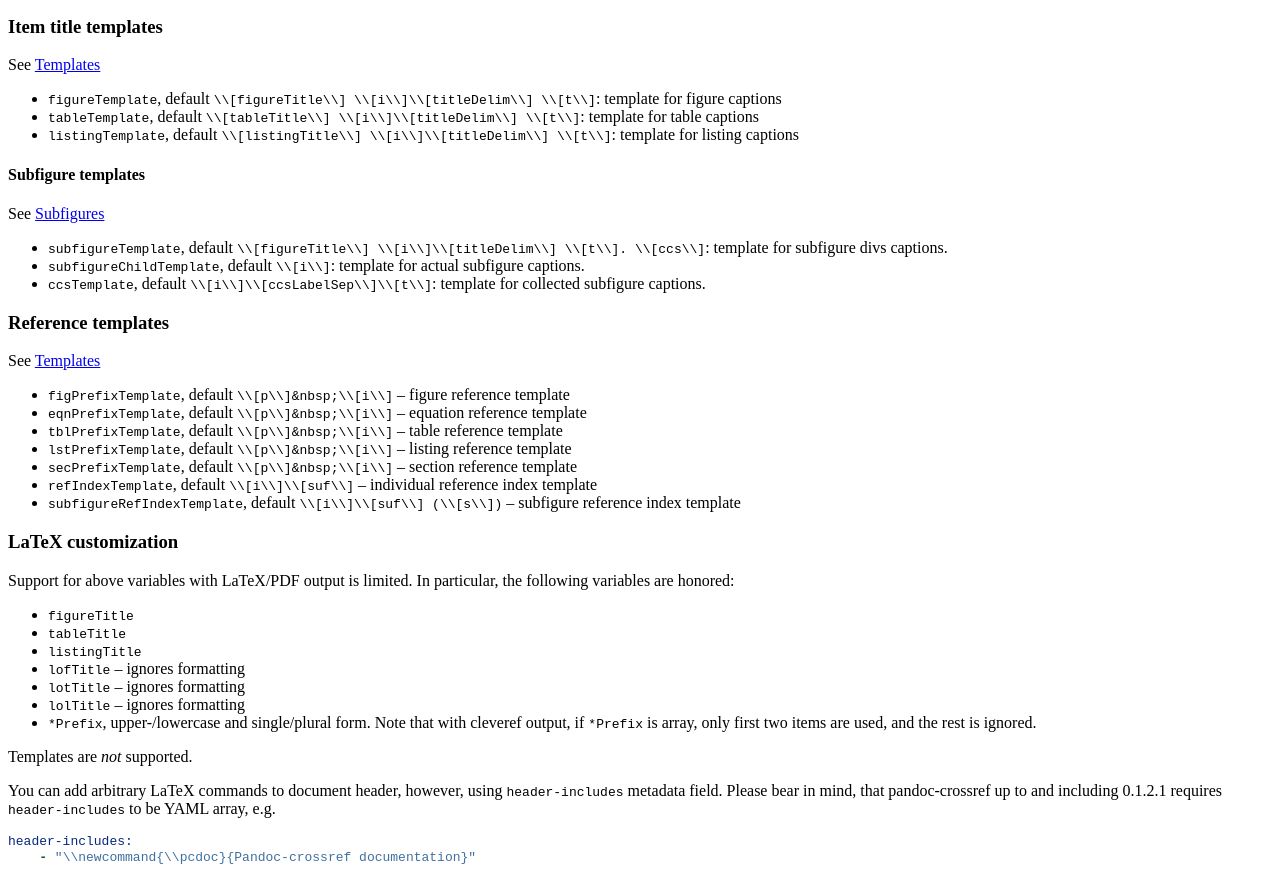
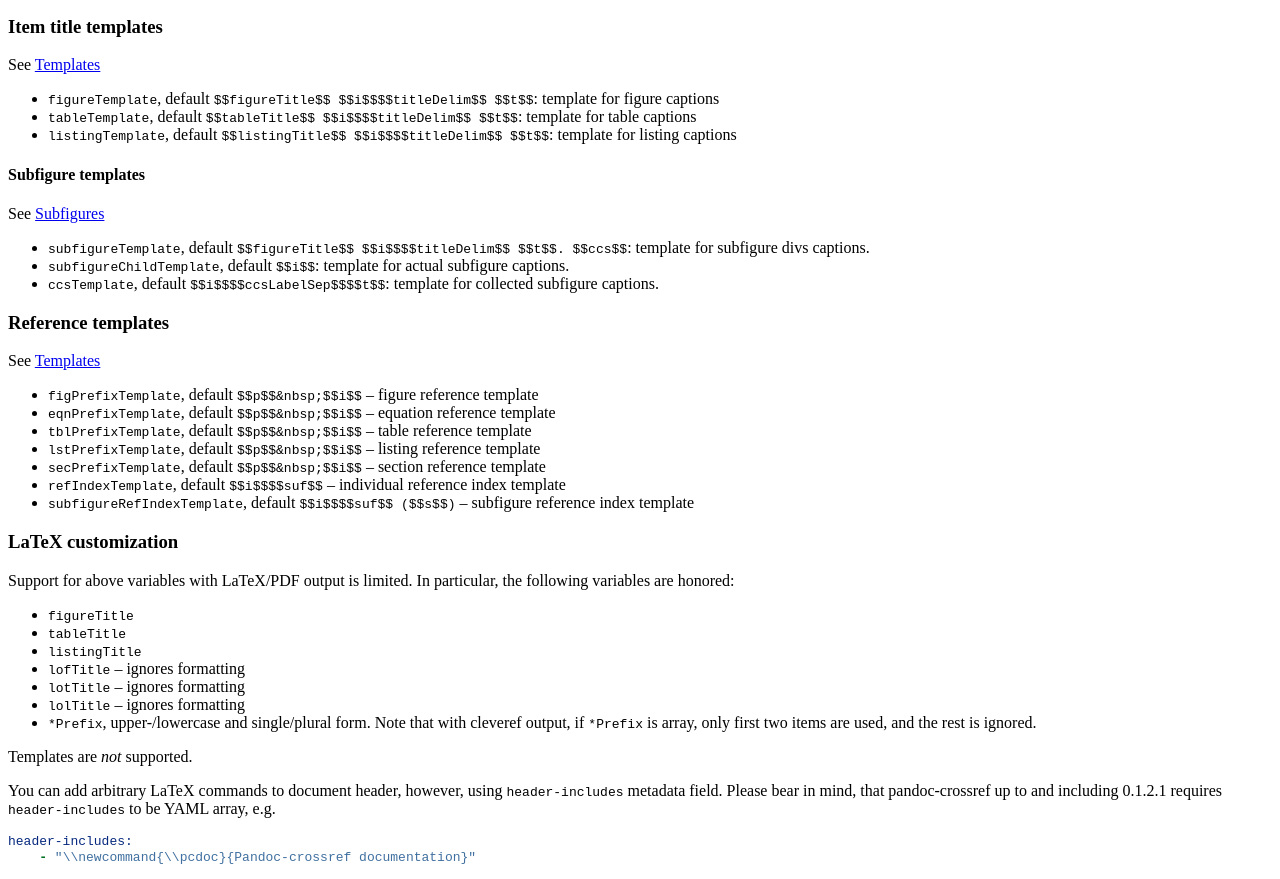
Before and after one commit to lierdakil/pandoc-crossref, a plain HTML site: page docs/index.html in a window 1280 px wide. Shown: the part 6939-7818 px from the top of the page. Drawn offline with Linux system fonts and the light colour scheme.

Commit message:
Update generated man

```diff
--- a/docs/index.html
+++ b/docs/index.html
@@ -329,27 +329,27 @@ main = putStrLn "Hello World!"
 <h3 id="item-title-templates">Item title templates</h3>
 <p>See <a href="#templates">Templates</a></p>
 <ul>
-<li><code>figureTemplate</code>, default <code>\\[figureTitle\\] \\[i\\]\\[titleDelim\\] \\[t\\]</code>: template for figure captions</li>
-<li><code>tableTemplate</code>, default <code>\\[tableTitle\\] \\[i\\]\\[titleDelim\\] \\[t\\]</code>: template for table captions</li>
-<li><code>listingTemplate</code>, default <code>\\[listingTitle\\] \\[i\\]\\[titleDelim\\] \\[t\\]</code>: template for listing captions</li>
+<li><code>figureTemplate</code>, default <code>$$figureTitle$$ $$i$$$$titleDelim$$ $$t$$</code>: template for figure captions</li>
+<li><code>tableTemplate</code>, default <code>$$tableTitle$$ $$i$$$$titleDelim$$ $$t$$</code>: template for table captions</li>
+<li><code>listingTemplate</code>, default <code>$$listingTitle$$ $$i$$$$titleDelim$$ $$t$$</code>: template for listing captions</li>
 </ul>
 <h4 id="subfigure-templates">Subfigure templates</h4>
 <p>See <a href="#subfigures">Subfigures</a></p>
 <ul>
-<li><code>subfigureTemplate</code>, default <code>\\[figureTitle\\] \\[i\\]\\[titleDelim\\] \\[t\\]. \\[ccs\\]</code>: template for subfigure divs captions.</li>
-<li><code>subfigureChildTemplate</code>, default <code>\\[i\\]</code>: template for actual subfigure captions.</li>
-<li><code>ccsTemplate</code>, default <code>\\[i\\]\\[ccsLabelSep\\]\\[t\\]</code>: template for collected subfigure captions.</li>
+<li><code>subfigureTemplate</code>, default <code>$$figureTitle$$ $$i$$$$titleDelim$$ $$t$$. $$ccs$$</code>: template for subfigure divs captions.</li>
+<li><code>subfigureChildTemplate</code>, default <code>$$i$$</code>: template for actual subfigure captions.</li>
+<li><code>ccsTemplate</code>, default <code>$$i$$$$ccsLabelSep$$$$t$$</code>: template for collected subfigure captions.</li>
 </ul>
 <h3 id="reference-templates">Reference templates</h3>
 <p>See <a href="#templates">Templates</a></p>
 <ul>
-<li><code>figPrefixTemplate</code>, default <code>\\[p\\]&amp;nbsp;\\[i\\]</code> – figure reference template</li>
-<li><code>eqnPrefixTemplate</code>, default <code>\\[p\\]&amp;nbsp;\\[i\\]</code> – equation reference template</li>
-<li><code>tblPrefixTemplate</code>, default <code>\\[p\\]&amp;nbsp;\\[i\\]</code> – table reference template</li>
-<li><code>lstPrefixTemplate</code>, default <code>\\[p\\]&amp;nbsp;\\[i\\]</code> – listing reference template</li>
-<li><code>secPrefixTemplate</code>, default <code>\\[p\\]&amp;nbsp;\\[i\\]</code> – section reference template</li>
-<li><code>refIndexTemplate</code>, default <code>\\[i\\]\\[suf\\]</code> – individual reference index template</li>
-<li><code>subfigureRefIndexTemplate</code>, default <code>\\[i\\]\\[suf\\] (\\[s\\])</code> – subfigure reference index template</li>
+<li><code>figPrefixTemplate</code>, default <code>$$p$$&amp;nbsp;$$i$$</code> – figure reference template</li>
+<li><code>eqnPrefixTemplate</code>, default <code>$$p$$&amp;nbsp;$$i$$</code> – equation reference template</li>
+<li><code>tblPrefixTemplate</code>, default <code>$$p$$&amp;nbsp;$$i$$</code> – table reference template</li>
+<li><code>lstPrefixTemplate</code>, default <code>$$p$$&amp;nbsp;$$i$$</code> – listing reference template</li>
+<li><code>secPrefixTemplate</code>, default <code>$$p$$&amp;nbsp;$$i$$</code> – section reference template</li>
+<li><code>refIndexTemplate</code>, default <code>$$i$$$$suf$$</code> – individual reference index template</li>
+<li><code>subfigureRefIndexTemplate</code>, default <code>$$i$$$$suf$$ ($$s$$)</code> – subfigure reference index template</li>
 </ul>
 <h3 id="latex-customization">LaTeX customization</h3>
 <p>Support for above variables with LaTeX/PDF output is limited. In particular, the following variables are honored:</p>
```
Also changed, not shown: docs/man.txt, 1 other file.
